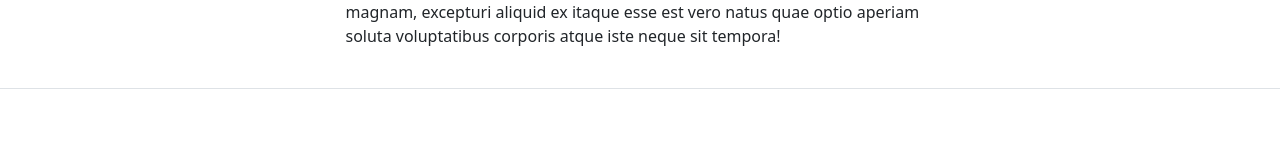
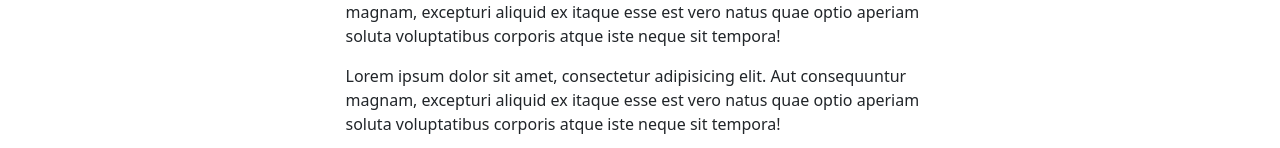
Before and after one commit to jahanrothy/template-conversion, a React (Create React App) app: page /about in a window 1280 px wide. Shown: the part 804-952 px from the top of the page. Built offline with nearby package versions, Linux system fonts and the light colour scheme.

Commit message:
add p attrs in about component

```diff
--- a/src/component/about/About.component.js
+++ b/src/component/about/About.component.js
@@ -14,6 +14,7 @@ export default function AboutComponent(){
                         <p>Lorem ipsum dolor sit amet, consectetur adipisicing elit. Saepe nostrum ullam eveniet pariatur voluptates odit, fuga atque ea nobis sit soluta odio, adipisci quas excepturi maxime quae totam ducimus consectetur?</p>
                         <p>Lorem ipsum dolor sit amet, consectetur adipisicing elit. Eius praesentium recusandae illo eaque architecto error, repellendus iusto reprehenderit, doloribus, minus sunt. Numquam at quae voluptatum in officia voluptas voluptatibus, minus!</p>
                         <p>Lorem ipsum dolor sit amet, consectetur adipisicing elit. Aut consequuntur magnam, excepturi aliquid ex itaque esse est vero natus quae optio aperiam soluta voluptatibus corporis atque iste neque sit tempora!</p>
+                        <p>Lorem ipsum dolor sit amet, consectetur adipisicing elit. Aut consequuntur magnam, excepturi aliquid ex itaque esse est vero natus quae optio aperiam soluta voluptatibus corporis atque iste neque sit tempora!</p>
                     </div>
                 </div>
             </div>
```
